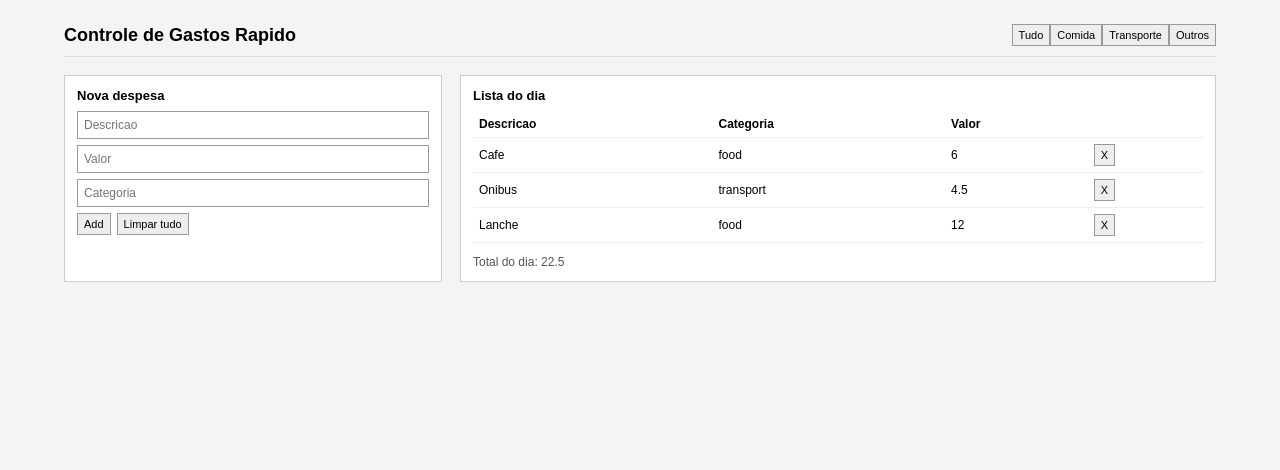
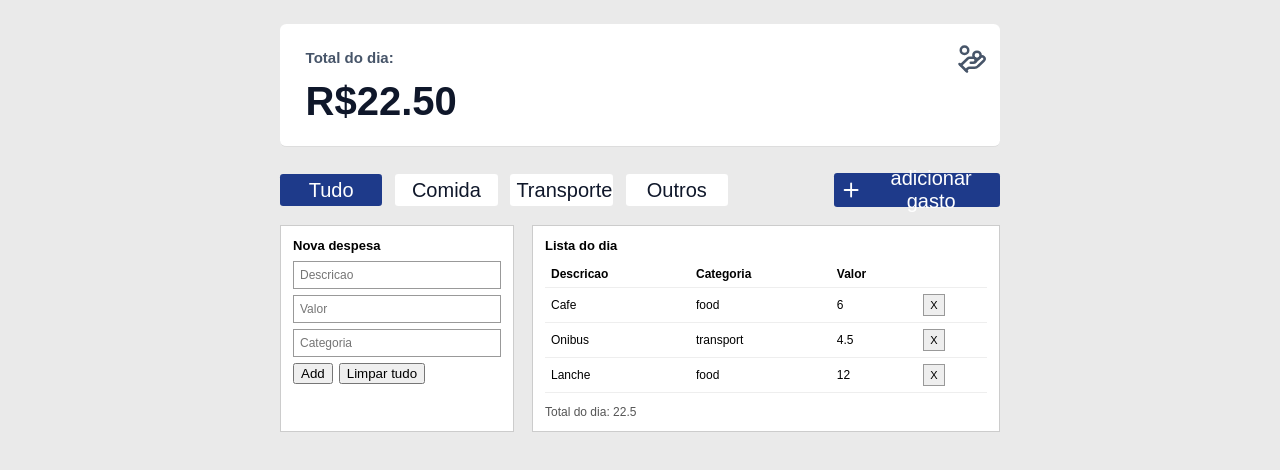
Before and after one commit to mateusLimadeMacedo/dispesas_devWeb, a Vue app: page / in a window 1280 px wide. Shown: the top 470 px of the page. Built offline with nearby package versions, Linux system fonts and the light colour scheme.

Commit message:
feat 1: adicionando header e filtro de categorias

```diff
--- a/src/assets/css/global.css
+++ b/src/assets/css/global.css
@@ -3,9 +3,9 @@
 }
 
 body {
-  margin: 0;
+  margin: 0 20vw;
   font-family: Arial, sans-serif;
-  background: #f4f4f4;
+  background: #EAEAEA;
 }
 
 
@@ -20,7 +20,7 @@ body {
 
 .header h1 {
   margin: 0;
-  font-size: 18px;
+  font-size: 40px;
 }
 
 .layout {
@@ -53,15 +53,6 @@ body {
   display: flex;
   gap: 6px;
 }
-
-.small-btn {
-  font-size: 11px;
-  padding: 4px 6px;
-  border: 1px solid #999;
-  background: #eee;
-  cursor: pointer;
-}
-
 .table {
   width: 100%;
   border-collapse: collapse;
--- /dev/null
+++ b/src/components/layout/AppCreateDespesa.vue
@@ -0,0 +1,29 @@
+<script setup></script>
+<template>
+<button>
+    <div>
+        <svg xmlns="http://www.w3.org/2000/svg" width="24" height="24" viewBox="0 0 24 24" fill="none" stroke="currentColor" stroke-width="2" stroke-linecap="round" stroke-linejoin="round" class="lucide lucide-plus-icon lucide-plus"><path d="M5 12h14"/><path d="M12 5v14"/></svg>
+        <p>adicionar gasto</p>
+    </div>
+</button>
+</template>
+<style scoped>
+button {
+    width: 13vw;
+    margin-top: 2vw;
+    border: none;
+    color: white;
+    background-color: #1E3A8A;
+    border-radius: 0.25vw;
+}
+button div {
+    display: flex;
+    align-items: center;
+    justify-content: center;
+    height: 2.5vw;
+    gap: 0.5vw;
+}
+button div p {
+    font-size: 20px;
+}
+</style>
--- /dev/null
+++ b/src/components/layout/AppFilterCategory.vue
@@ -0,0 +1,34 @@
+<script setup>
+import { useExpenses } from '@/composables/useExpenses'
+const {
+    filter
+} = useExpenses()
+</script>
+<template>
+    <div class="filter">
+        <button :class="{ ativo: filter === 'all' }" @click="filter = 'all'">Tudo</button>
+        <button :class="{ ativo: filter === 'food'}" @click="filter = 'food'">Comida</button>
+        <button :class="{ ativo: filter === 'transport'}" @click="filter = 'transport'">Transporte</button>
+        <button :class="{ ativo: filter === 'other'}" @click="filter = 'other'">Outros</button>
+    </div>
+</template>
+<style scoped>
+div.filter {
+    display: flex;
+    gap: 1vw;
+    margin-top: 2vw;
+}
+button {
+    background-color: white;
+    border: none;
+    width: 8vw;
+    height: 2.5vw;
+    font-size: 20px;
+    border-radius: 0.25vw;
+    color: #0F172A;
+}
+.ativo {
+    background-color: #1E3A8A ;
+    color: white;
+}
+</style>
--- a/src/components/layout/AppHeader.vue
+++ b/src/components/layout/AppHeader.vue
@@ -1,6 +1,12 @@
 <script setup>
 import { useExpenses } from '@/composables/useExpenses'
 
+
+
+
+const {
+  total
+} = useExpenses()
 const {
   filter
 } = useExpenses()
@@ -10,6 +16,31 @@ const {
 
 <template>
 <div class="header">
+  <div class="summary">
+    <h2>Total do dia: </h2>
+    <h1>R${{ total.toFixed(2) }}</h1>
+  </div>
+  <div class="direita">
+    <svg xmlns="http://www.w3.org/2000/svg"
+       width="30"
+       height="30"
+       viewBox="0 0 24 24"
+       fill="none"
+       stroke="currentColor"
+       stroke-width="2"
+       stroke-linecap="round"
+       stroke-linejoin="round">
+
+    <path d="M11 15h2a2 2 0 1 0 0-4h-3c-.6 0-1.1.2-1.4.6L3 17"/>
+    <path d="m7 21 1.6-1.4c.3-.4.8-.6 1.4-.6h4c1.1 0 2.1-.4 2.8-1.2l4.6-4.4a2 2 0 0 0-2.75-2.91l-4.2 3.9"/>
+    <path d="m2 16 6 6"/>
+    <circle cx="16" cy="9" r="2.9"/>
+    <circle cx="6" cy="5" r="3"/>
+
+  </svg>
+  </div>
+</div>
+<!--<div class="header">
             <h1>Controle de Gastos Rapido</h1>
             <div>
                 <button class="small-btn" @click="filter = 'all'">Tudo</button>
@@ -18,6 +49,7 @@ const {
                 <button class="small-btn" @click="filter = 'other'">Outros</button>
             </div>
         </div>
+        -->
 </template>
 
 <style scoped>
@@ -26,9 +58,27 @@ const {
   justify-content: space-between;
   align-items: center;
   border-bottom: 1px solid #ddd;
+  border-radius: 0.5vw;
   padding-bottom: 10px;
+  background: white;
 }
-
+.summary {
+  margin: 1vw 0 1vw 2vw;
+}
+.summary h2{
+  color: #475569;
+  font-size: 15px;
+}
+.header .summary h1 {
+  color: #0F172A;
+  font-size: 40px;
+}
+.direita {
+  margin: 0 1vw 3vw 0;
+}
+svg {
+  color: #475569;
+}
 .header h1 {
   margin: 0;
   font-size: 18px;
--- a/src/composables/useExpenses.js
+++ b/src/composables/useExpenses.js
@@ -29,7 +29,6 @@ import { ref, computed } from 'vue'
             alert('Preencha tudo')
             return
         }
-
         expenses.value.push({
             id: Date.now(),
             title: title.value,
--- a/src/views/HomeView.vue
+++ b/src/views/HomeView.vue
@@ -1,15 +1,19 @@
 <script setup>
 import AppForm from '@/components/forms/AppForm.vue';
+import AppCreateDespesa from '@/components/layout/AppCreateDespesa.vue';
+import AppFilterCategory from '@/components/layout/AppFilterCategory.vue';
 import AppHeader from '@/components/layout/AppHeader.vue';
 import AppLista from '@/components/layout/AppLista.vue';
-
-
 </script>
 
 
 <template>
   <div class="app">
     <AppHeader title="Registro de Atividades" />
+    <div class="filters">
+      <AppFilterCategory />
+      <AppCreateDespesa />
+    </div>
     <div class="layout">
     <AppForm />
     <AppLista />
@@ -31,7 +35,11 @@ import AppLista from '@/components/layout/AppLista.vue';
   gap: 18px;
   margin-top: 18px;
 }
-
+.filters {
+  display: flex;
+  justify-content: space-between;
+  align-items: center;
+}
 .row {
   display: flex;
   gap: 6px;
```
Also changed, not shown: 1 other file (tests, documents, lock files or other folders).
